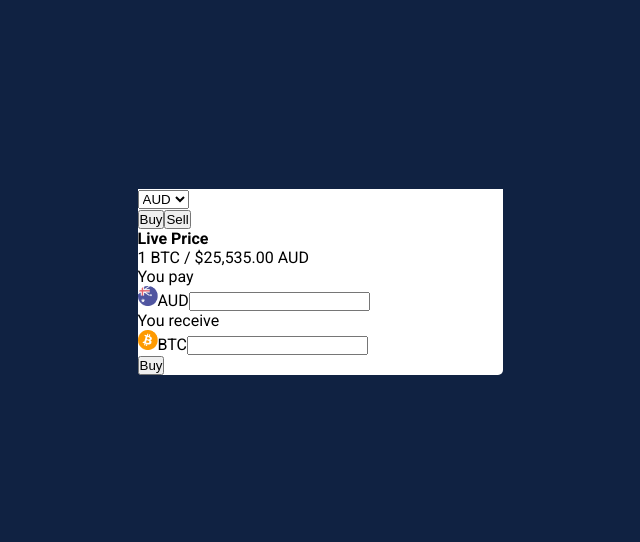
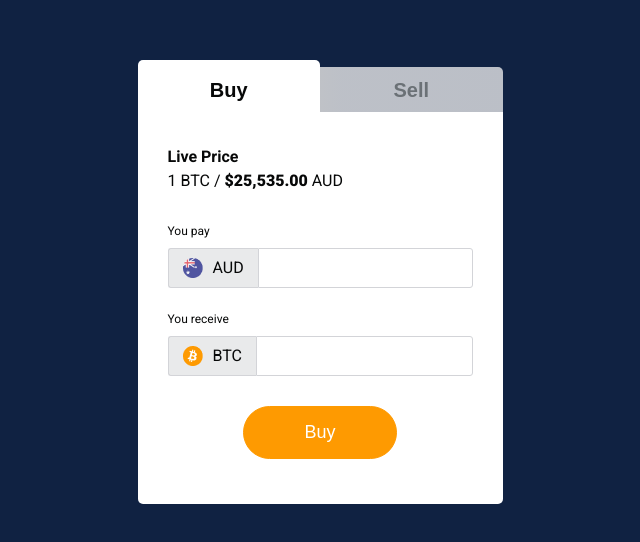
Before and after one commit to lubaek/coin-calculator, a React (Create React App) app: page / in a window 1280 px wide. Shown: the part 118-660 px from the top of the page, without its empty margins (320-960 px from the left). Built offline with nearby package versions, Linux system fonts and the light colour scheme.

Commit message:
styled calculator component

```diff
--- a/src/App.css
+++ b/src/App.css
@@ -8,6 +8,13 @@
 
 body {
 	font-family: "Roboto", sans-serif;
+	color: #070808;
+}
+
+button {
+	border: none;
+	transition: 0.2s linear;
+	cursor: pointer;
 }
 
 .container {
@@ -21,6 +28,115 @@ body {
 .calculator {
 	width: 80%;
 	max-width: 365px;
+}
+
+.calculator-actions {
+	width: 100%;
+}
+
+.actions-btn {
+	width: 50%;
+	border: none;
+	padding: 12px 0 10px;
+	background: linear-gradient(
+		90deg,
+		#c5c5c5 -28.11%,
+		rgba(219, 220, 223, 0.851047) 12.12%,
+		rgba(222, 223, 226, 0.833333) 100%
+	);
+	font-size: 20px;
+	font-weight: 700;
+	color: #6b7176;
+}
+
+.actions-btn:first-child {
+	border-radius: 5px 0 0 0;
+}
+
+.actions-btn:last-child {
+	border-radius: 0 5px 0 0;
+}
+
+.actions-btn:hover {
+	color: #070808;
+}
+
+.actions-btn.active {
+	padding-top: 19px;
 	background: #fff;
+	color: #070808;
+	border-radius: 5px 5px 0 0;
+}
+
+.calculator-form {
+	background: #fff;
+	padding: 35px 30px 45px;
 	border-radius: 0 0 5px 5px;
 }
+
+.form-title {
+	font-weight: 700;
+	margin-bottom: 5px;
+}
+
+.form-price {
+	font-size: 16px;
+	font-weight: 400;
+	margin-bottom: 30px;
+}
+
+.form-price span {
+	font-weight: 900;
+}
+
+.form-item {
+	margin-bottom: 20px;
+}
+
+.form-item label {
+	display: inline-block;
+	font-size: 12px;
+	margin-bottom: 10px;
+}
+
+.form-input {
+	height: 40px;
+	display: flex;
+	align-items: center;
+}
+
+.form-input__icon {
+	padding: 9px 14px;
+	display: flex;
+	gap: 10px;
+	background: #e9eaeb;
+	border: 1px solid #d3d4d8;
+	border-right: none;
+	border-radius: 3px 0px 0px 3px;
+}
+
+.form-input input {
+	height: 100%;
+	width: 100%;
+	outline: none;
+	font-size: 16px;
+	border: 1px solid #d3d4d8;
+	border-radius: 0px 3px 3px 0px;
+	padding: 0 20px;
+}
+
+.form-btn {
+	display: block;
+	margin: 30px auto 0;
+	padding: 15px 60px;
+	background: #fe9a01;
+	border: 1px solid #fe9a01;
+	border-radius: 78px;
+	font-size: 18px;
+	color: #fff;
+}
+
+.form-btn:hover {
+	color: #fe9a01;
+	background: transparent;
+}
--- a/src/components/Calculator.js
+++ b/src/components/Calculator.js
@@ -6,31 +6,34 @@ function Calculator() {
 	return (
 		<div className="container">
 			<div className="calculator">
-				<select className="calculator-options">
-					<option value="AUD">AUD</option>
-					<option value="USD">USD</option>
-					<option value="RUB">RUB</option>
-				</select>
-				<div className="calculator-actions">
-					<button>Buy</button>
-					<button>Sell</button>
+				<div className="actions">
+					<button className="actions-btn active">Buy</button>
+					<button className="actions-btn">Sell</button>
 				</div>
 				<form className="calculator-form">
 					<h4 className="form-title">Live Price</h4>
-					<p className="form-price">1 BTC / $25,535.00 AUD</p>
+					<p className="form-price">
+						1 BTC / <span>$25,535.00</span> AUD
+					</p>
 					<div className="form-item">
 						<label>You pay</label>
 						<div className="form-input">
-							<img src={au} alt="au icon" />
-							<span>AUD</span>
+							<div className="form-input__icon">
+								<img src={au} alt="au icon" />
+								<span>AUD</span>
+							</div>
+
 							<input type="text" />
 						</div>
 					</div>
 					<div className="form-item">
 						<label>You receive</label>
 						<div className="form-input">
-							<img src={bitcoin} alt="bitcoin icon" />
-							<span>BTC</span>
+							<div className="form-input__icon">
+								<img src={bitcoin} alt="bitcoin icon" />
+								<span>BTC</span>
+							</div>
+
 							<input type="text" />
 						</div>
 					</div>
```
Also changed, not shown: src/images/AU-flag.png (added).
